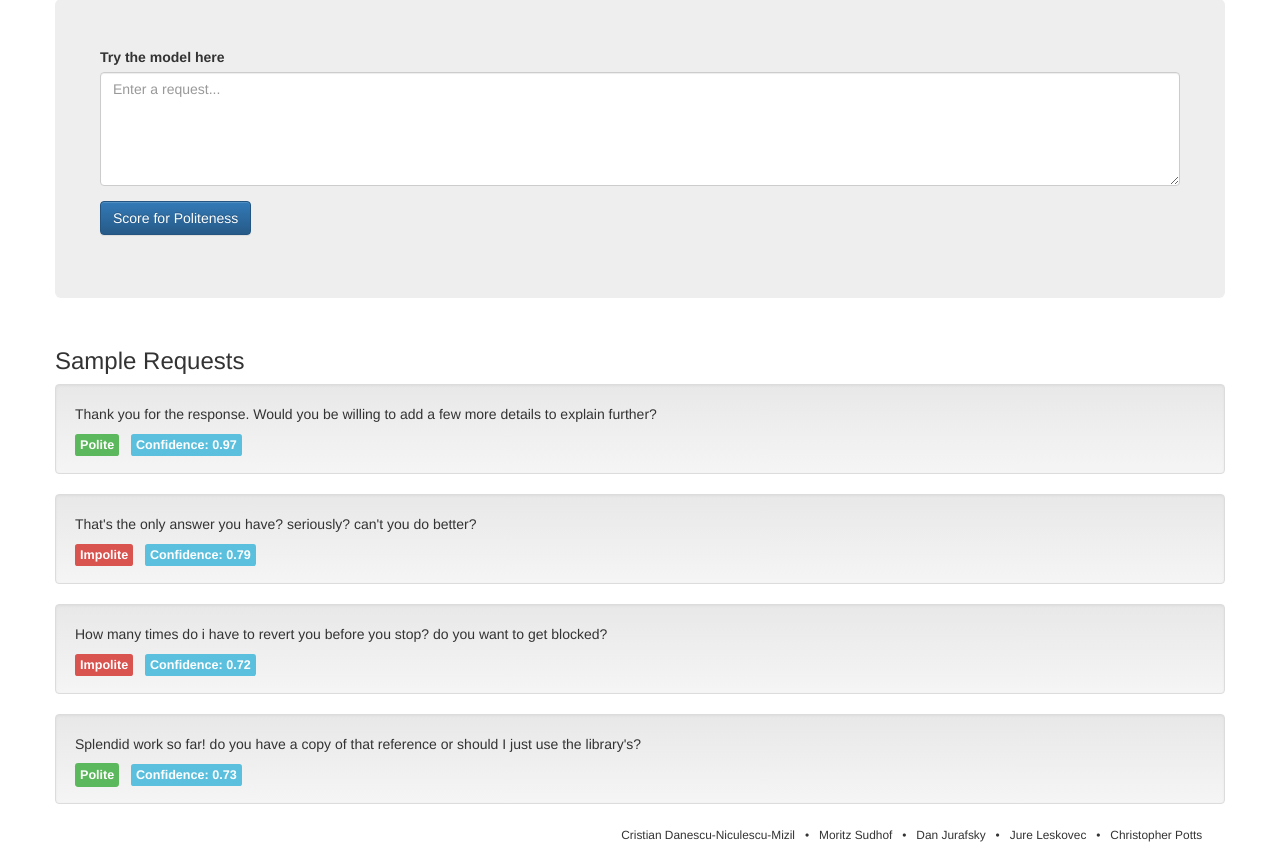
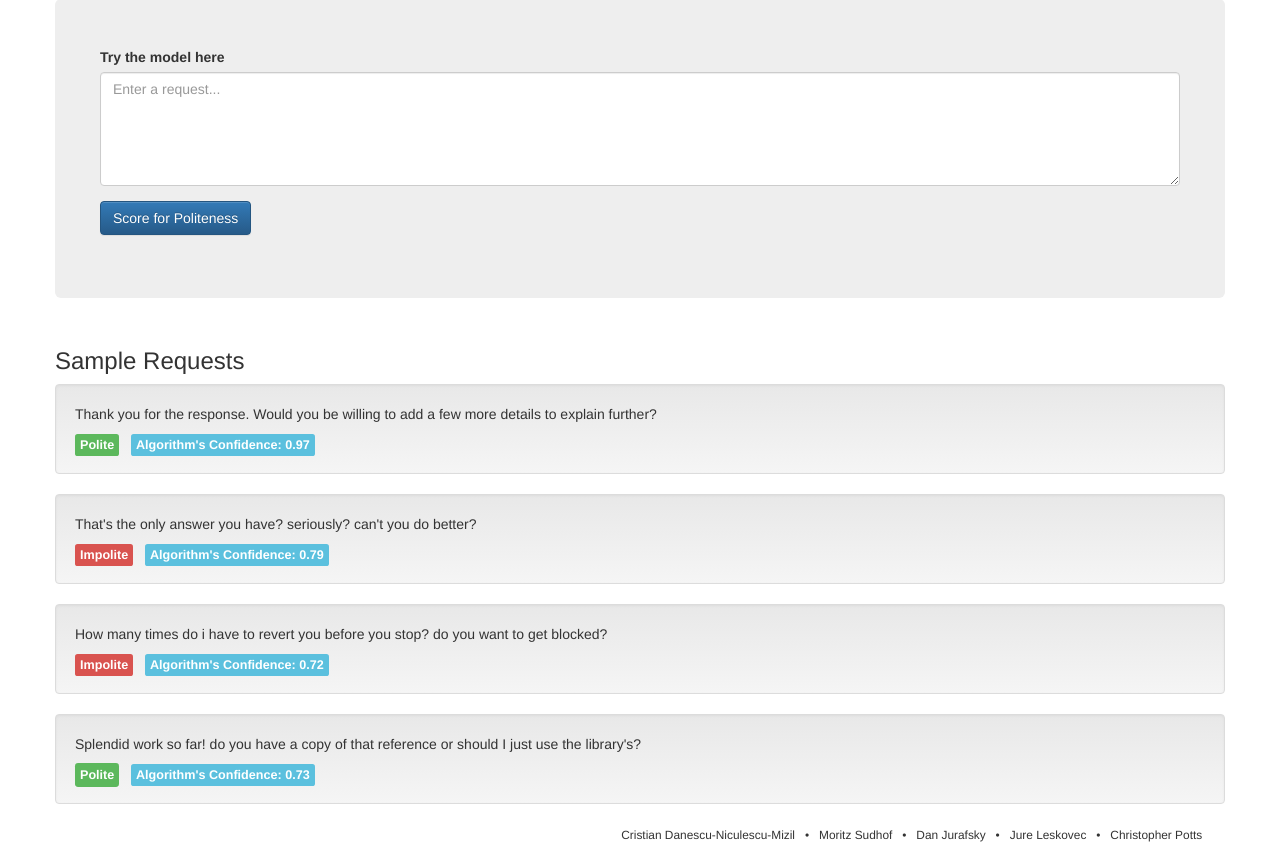
Before and after one commit to sudhof/politeness-api, a Flask app: page / in a window 1280 px wide. Shown: the part 200-1054 px from the top of the page. Run offline with Flask 2, Linux system fonts and the light colour scheme; parts of the project's set-up code (start-up, migrations or seed data) failed here and were passed over; some libraries are stand-ins or nearby versions.

Commit message:
algorithms confidence

```diff
--- a/templates/politeness-form.html
+++ b/templates/politeness-form.html
@@ -65,7 +65,7 @@
           <p>Thank you for the response. Would you be willing to add a few more details to explain further?</p>
           <div>
             <span class="label label-success text-capitalize"><big>polite</big></span> &nbsp;
-            <span class="label label-info"><big>Confidence: 0.97</big></span>
+            <span class="label label-info"><big>Algorithm's Confidence: 0.97</big></span>
           </div>
       </div>
     </div>
@@ -74,7 +74,7 @@
           <p>That's the only answer you have? seriously? can't you do better?</p>
           <div>
             <span class="label label-danger text-capitalize"><big>impolite</big></span> &nbsp;
-            <span class="label label-info"><big>Confidence: 0.79</big></span>
+            <span class="label label-info"><big>Algorithm's Confidence: 0.79</big></span>
           </div>
       </div>
     </div>
@@ -83,7 +83,7 @@
           <p>How many times do i have to revert you before you stop? do you want to get blocked?</p>
           <div>
             <span class="label label-danger text-capitalize"><big>impolite</big></span> &nbsp;
-            <span class="label label-info"><big>Confidence: 0.72</big></span>
+            <span class="label label-info"><big>Algorithm's Confidence: 0.72</big></span>
           </div>
       </div>
     </div>
@@ -92,7 +92,7 @@
           <p>Splendid work so far! do you have a copy of that reference or should I just use the library's?</p>
           <div>
             <big><span class="label label-success text-capitalize">polite</span></big> &nbsp;
-            <span class="label label-info"><big>Confidence: 0.73</big></span>
+            <span class="label label-info"><big>Algorithm's Confidence: 0.73</big></span>
           </div>
       </div>
     </div>
@@ -138,7 +138,7 @@
             if (data.label == "neutral") {
               $("#confidence").html("");
             } else {
-              $("#confidence").html("Confidence: ".concat(data.confidence));
+              $("#confidence").html("Algorithm's Confidence: ".concat(data.confidence));
             }
             $("#scored-txt").html(data.text);
 
```
